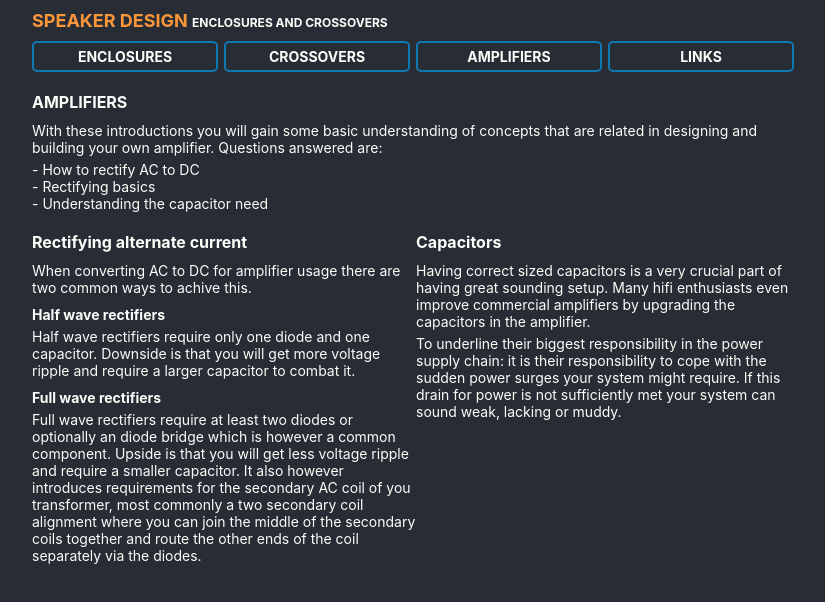
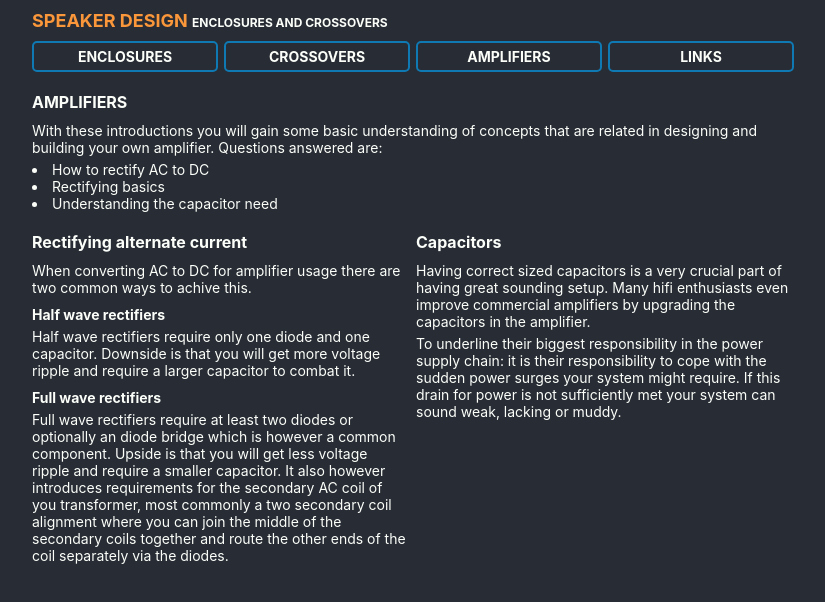
Before and after one commit to ville-valimaki/speakers, a React (Create React App) app: page /amplifiers in a window 1280 px wide. Shown: the top 602 px of the page, without its empty margins (224-1049 px from the left). Built offline with nearby package versions, Linux system fonts and the light colour scheme.

Commit message:
improvement: minor style changes

```diff
--- a/src/index.css
+++ b/src/index.css
@@ -37,12 +37,12 @@ body {
   background-color: var(--darkGrey);
 }
 
-div, p, span, a, h1, h2, h3, h4 {
+div, p, span, a, h1, h2, h3, h4, ul {
   margin: 0;
   padding: 0;
 }
 
-h1, h2, h3, h4, p, span {
+h1, h2, h3, h4, p, span, ul {
   color: var(--white);
 }
 
@@ -65,6 +65,10 @@ p, span, a, div {
   font-size: var(--fontSizeMedium);
 }
 
+ul {
+  list-style-position: inside;
+}
+
 a, a:visited {
   font-weight: bold;
   text-decoration: underline;
--- a/src/pages/Amplifiers.js
+++ b/src/pages/Amplifiers.js
@@ -1,17 +1,14 @@
-
-import '../styles/Common.css';
-
 function Amplifiers() {
   return (
     <div className="ContentContainer MarginedSmall">
         <div className="ContentFull Margined PaddedOnSmall">
             <h2 className="paddingMedium">Amplifiers</h2>
             <p className="paddingSmall">With these introductions you will gain some basic understanding of concepts that are related in designing and building your own amplifier. Questions answered are:</p>
-            <p>
-                - How to rectify AC to DC <br />
-                - Rectifying basics <br />
-                - Understanding the capacitor need
-            </p>
+            <ul>
+                <li>How to rectify AC to DC</li>
+                <li>Rectifying basics</li>
+                <li>Understanding the capacitor need</li>
+            </ul>
         </div>
         <div className="ContentHalf MarginedSmall PaddedOnSmall">
             <h3 className="MarginedSmall">Rectifying alternate current</h3>
--- a/src/pages/Crossovers.js
+++ b/src/pages/Crossovers.js
@@ -6,7 +6,6 @@ import crossover2 from '../img/crossover2.png';
 
 import '../styles/Inputs.css';
 import '../styles/Crossovers.css';
-import '../styles/Common.css';
 
 class Crossovers extends Component {
 
--- a/src/pages/Links.js
+++ b/src/pages/Links.js
@@ -1,6 +1,3 @@
-
-import '../styles/Common.css';
-
 function Links() {
   return (
     <div className="ContentContainer MarginedSmall">
--- a/src/pages/Speakers.js
+++ b/src/pages/Speakers.js
@@ -2,7 +2,6 @@ import React, { Component } from 'react';
 
 import '../styles/Inputs.css';
 import '../styles/Speakers.css';
-import '../styles/Common.css';
 
 import { Calculator } from "../util/Calculator";
 
--- a/src/styles/Common.css
+++ /dev/null
@@ -1,11 +0,0 @@
-.paddingSmall {
-  padding-bottom: var(--gutterMini);
-}
-
-.paddingMedium {
-  padding-bottom: var(--gutterHalf);
-}
-
-.paddingLarge {
-  padding-bottom: var(--gutter);
-}
--- a/src/styles/Layout.css
+++ b/src/styles/Layout.css
@@ -74,6 +74,18 @@
   padding-left:var(--gutterHalf);
 }
 
+.paddingSmall {
+  padding-bottom: var(--gutterMini);
+}
+
+.paddingMedium {
+  padding-bottom: var(--gutterHalf);
+}
+
+.paddingLarge {
+  padding-bottom: var(--gutter);
+}
+
 @media screen and (min-width: 768px) {
   .ContentContainer {
     width: var(--breakpoint);
@@ -101,6 +113,9 @@
   }
   .PaddedOnSmall {
     padding-left:0;
+  }
+  .ContentHalf p {
+    padding-right: var(--gutterHalf);
   }
 }
 
```
